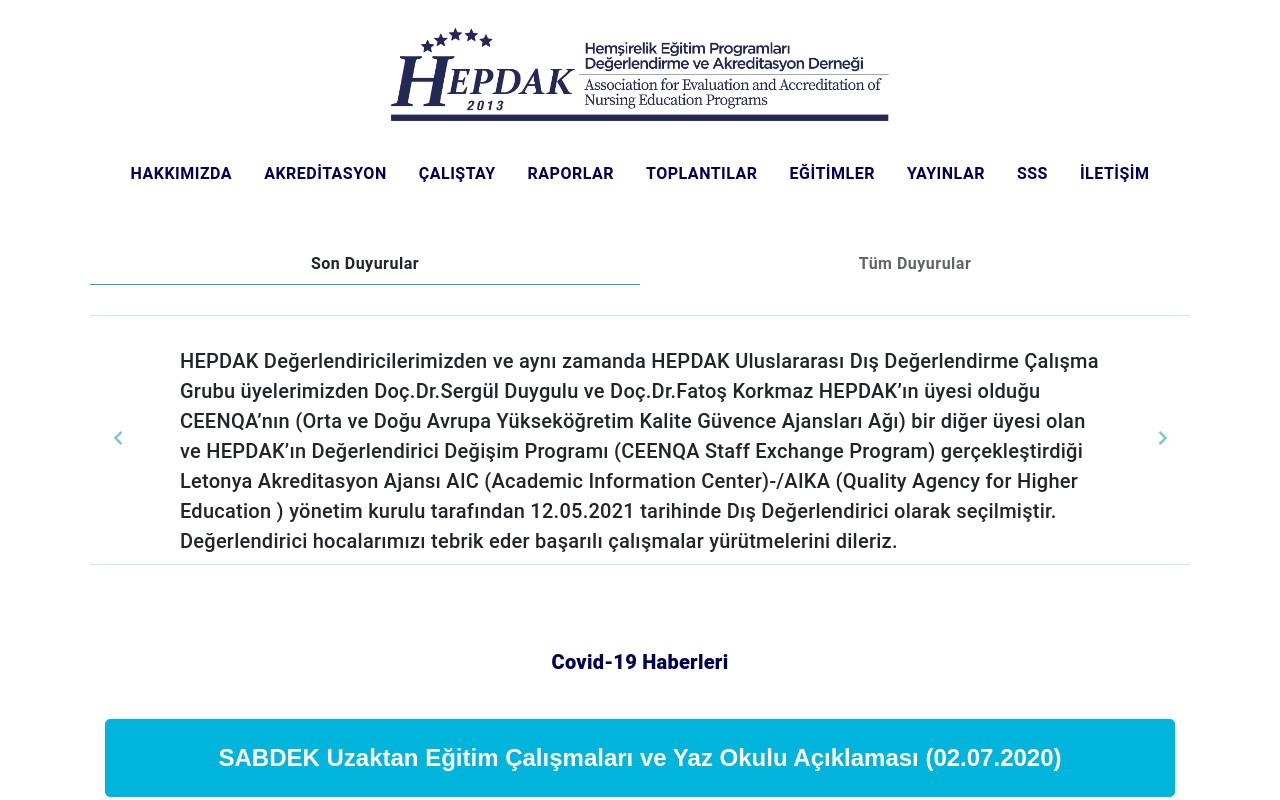
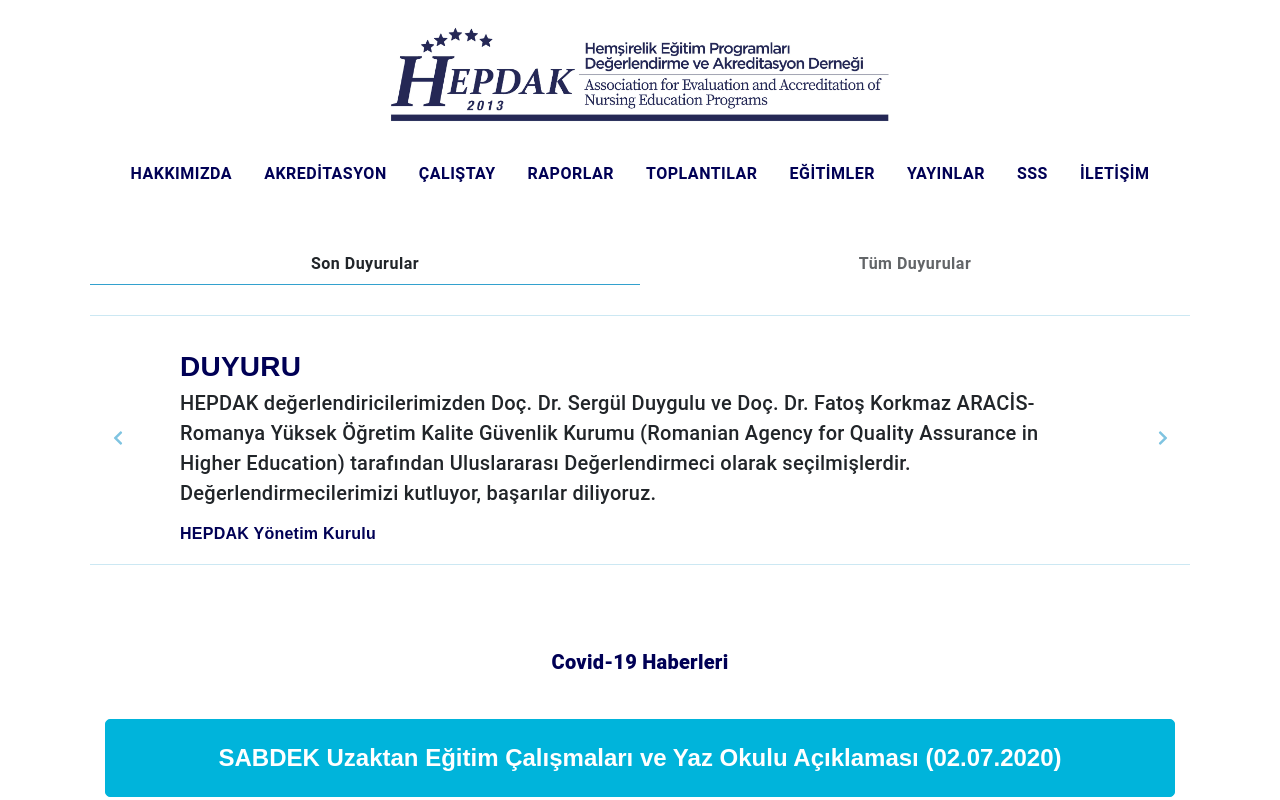
Before and after one commit to sametgolgeci/Hepdak-nextjs, a Next.js app: page / in a window 1280 px wide. Shown: the top 800 px of the page. Built offline with nearby package versions, Linux system fonts and the light colour scheme.

Commit message:
v.2.37
- Dosya değiştirildi
- Yeni duyuru yayınlandı

```diff
--- a/pages/belgeler.js
+++ b/pages/belgeler.js
@@ -134,7 +134,7 @@ const Belgeler = () => (
                 </tr>
                 <tr>
                   <th scope="row">2</th>
-                  <td>Genel Değerlendirme - Ziyaret Öncesi Süreçler - Akış <Link href="doc/d2_v1.pdf"><a>Sürüm 1.0</a></Link> | <Link href="doc/d2_v2.pdf"><a>Sürüm 2.0</a></Link></td>
+                  <td>Genel Değerlendirme - Ziyaret Öncesi Süreçler - Akış <Link href="doc/d2_v1.pdf"><a>Sürüm 1.0</a></Link></td>
                 </tr>
                 <tr>
                   <th scope="row">3</th>
--- a/pages/index.js
+++ b/pages/index.js
@@ -39,6 +39,10 @@ const Anasayfa = () => (
             <div id="carouselExampleControls" className="carousel slide" data-ride="carousel">
               <div className="carousel-inner">
                 <div className="carousel-item active">
+                    <div className="main-top-one-title">DUYURU</div>
+                    <div className="main-top-one-content">HEPDAK değerlendiricilerimizden Doç. Dr. Sergül Duygulu ve Doç. Dr. Fatoş Korkmaz  ARACİS- Romanya Yüksek Öğretim Kalite Güvenlik Kurumu (Romanian Agency for Quality Assurance in Higher Education) tarafından Uluslararası Değerlendirmeci olarak seçilmişlerdir. Değerlendirmecilerimizi kutluyor, başarılar diliyoruz.<h6>HEPDAK Yönetim Kurulu</h6></div>
+                </div>
+                <div className="carousel-item">
                     <div className="main-top-one-content">HEPDAK Değerlendiricilerimizden ve aynı zamanda HEPDAK Uluslararası Dış Değerlendirme Çalışma Grubu üyelerimizden Doç.Dr.Sergül Duygulu ve Doç.Dr.Fatoş Korkmaz HEPDAK’ın üyesi olduğu CEENQA’nın (Orta ve Doğu Avrupa Yükseköğretim Kalite Güvence Ajansları Ağı) bir diğer üyesi olan ve HEPDAK’ın Değerlendirici Değişim Programı (CEENQA Staff Exchange Program) gerçekleştirdiği Letonya Akreditasyon Ajansı AIC (Academic Information Center)-/AIKA (Quality Agency for Higher Education ) yönetim kurulu tarafından 12.05.2021 tarihinde Dış Değerlendirici olarak seçilmiştir. Değerlendirici hocalarımızı tebrik eder başarılı çalışmalar yürütmelerini dileriz.</div>
                 </div>
                 <div className="carousel-item">
@@ -184,6 +188,10 @@ const Anasayfa = () => (
           </ul>
           <div className="tab-content">
             <div id="yirmibir" className="container tab-pane active">
+              <div className="main-top-second">
+                <div className="main-top-second-title">DUYURU</div>
+                <div className="main-top-second-content">HEPDAK değerlendiricilerimizden Doç. Dr. Sergül Duygulu ve Doç. Dr. Fatoş Korkmaz  ARACİS- Romanya Yüksek Öğretim Kalite Güvenlik Kurumu (Romanian Agency for Quality Assurance in Higher Education) tarafından Uluslararası Değerlendirmeci olarak seçilmişlerdir. Değerlendirmecilerimizi kutluyor, başarılar diliyoruz.<h6>HEPDAK Yönetim Kurulu</h6></div>
+              </div>
               <div className="main-top-second">
                 <div className="main-top-second-title">DUYURU</div>
                 <div className="main-top-second-content">HEPDAK Değerlendiricilerimizden ve aynı zamanda HEPDAK Uluslararası Dış Değerlendirme Çalışma Grubu üyelerimizden Doç.Dr.Sergül Duygulu ve Doç.Dr.Fatoş Korkmaz HEPDAK’ın üyesi olduğu CEENQA’nın (Orta ve Doğu Avrupa Yükseköğretim Kalite Güvence Ajansları Ağı) bir diğer üyesi olan ve HEPDAK’ın Değerlendirici Değişim Programı (CEENQA Staff Exchange Program) gerçekleştirdiği Letonya Akreditasyon Ajansı AIC (Academic Information Center)-/AIKA (Quality Agency for Higher Education ) yönetim kurulu tarafından 12.05.2021 tarihinde Dış Değerlendirici olarak seçilmiştir. Değerlendirici hocalarımızı tebrik eder başarılı çalışmalar yürütmelerini dileriz.<p><h6>HEPDAK Yönetim Kurulu</h6></p></div>
```
Also changed, not shown: 2 other files (tests, documents, lock files or other folders).
